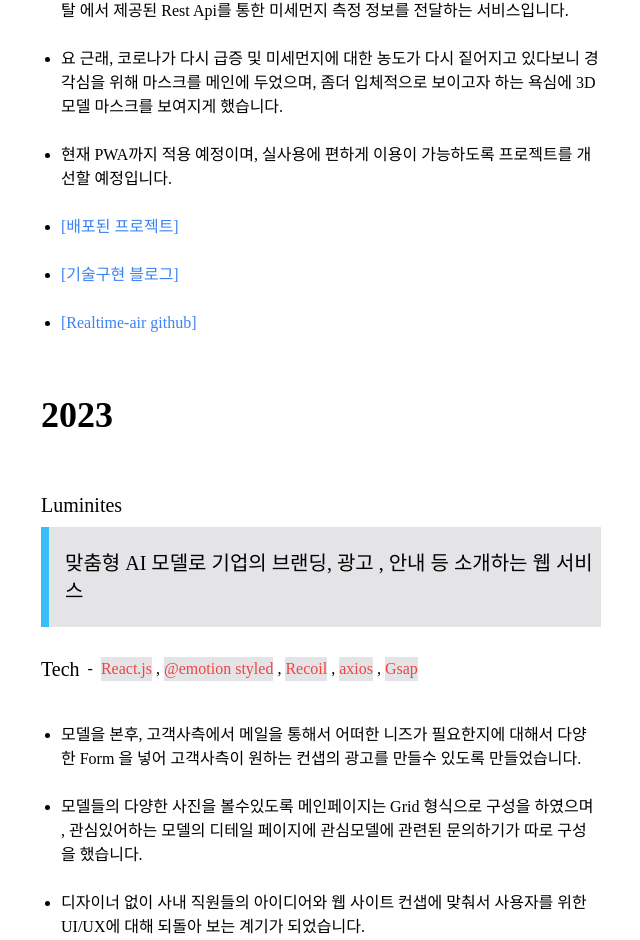
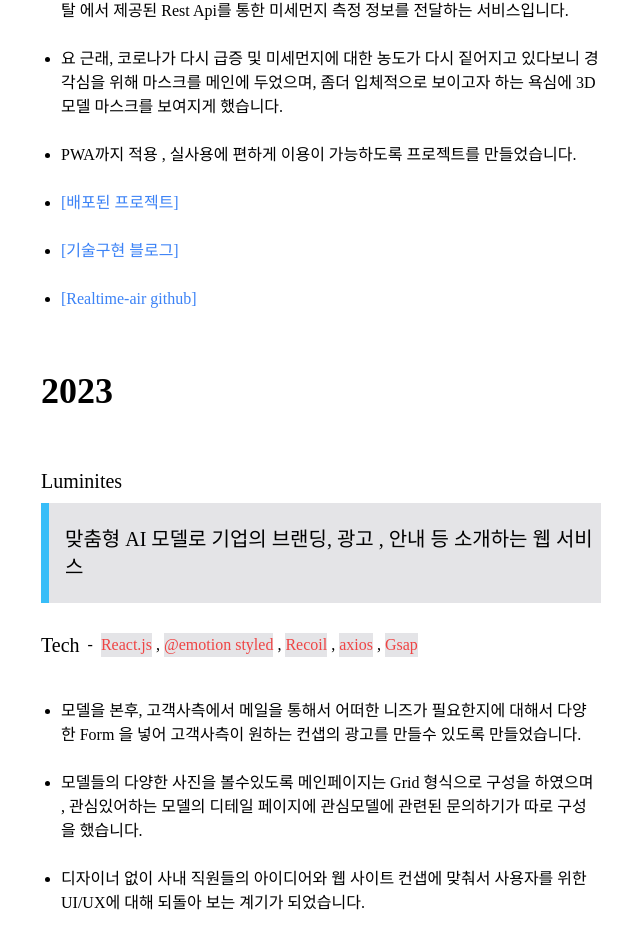
Before and after one commit to s2s2hyun/dh-project, a Next.js app: page /about in a window 1280 px wide. Shown: the part 1271-2211 px from the top of the page, without its empty margins (319-959 px from the left). Built offline with nearby package versions, Linux system fonts and the light colour scheme; a web font is replaced by a local one.

Commit message:
fix Realtime-Air pwa 완성

```diff
--- a/src/components/About/Skills.tsx
+++ b/src/components/About/Skills.tsx
@@ -80,8 +80,8 @@ const Skills = () => {
                     </li>
                     <li className="py-3 text-black dark:border-light dark:text-light">
                       <span className='xs:text-base" text-base dark:border-light dark:text-light'>
-                        현재 PWA까지 적용 예정이며, 실사용에 편하게 이용이
-                        가능하도록 프로젝트를 개선할 예정입니다.
+                        PWA까지 적용 , 실사용에 편하게 이용이 가능하도록
+                        프로젝트를 만들었습니다.
                       </span>
                     </li>
                     <li className="py-3 text-black dark:border-light dark:text-light">
```
